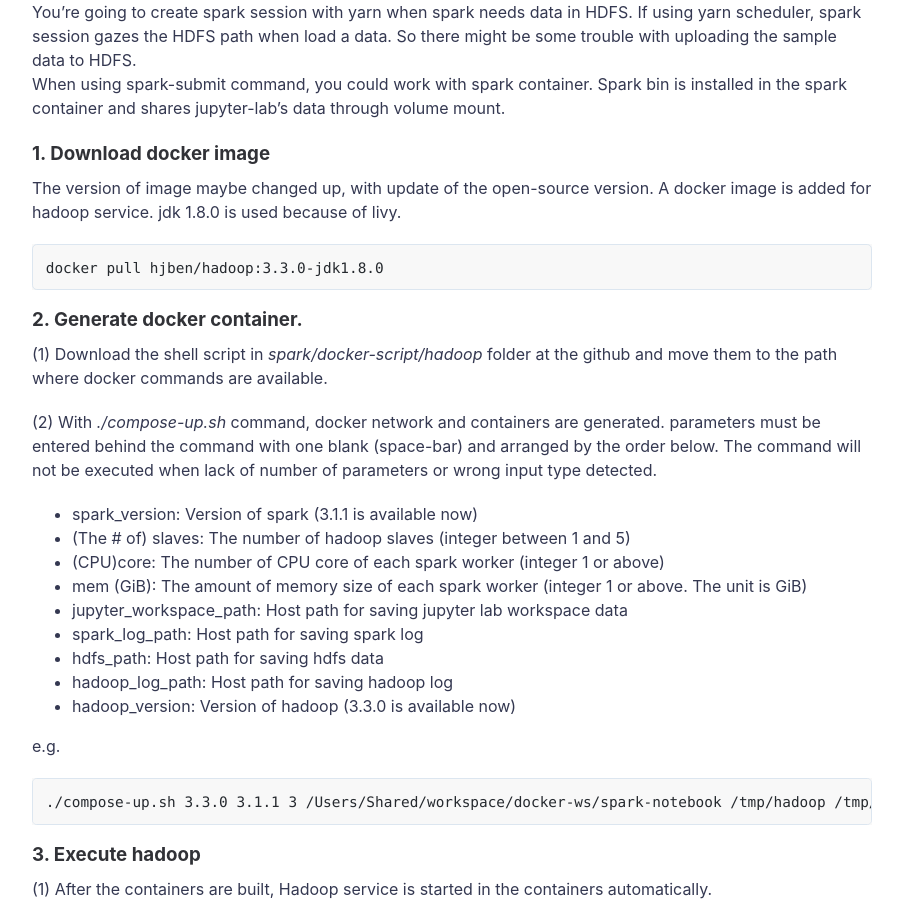
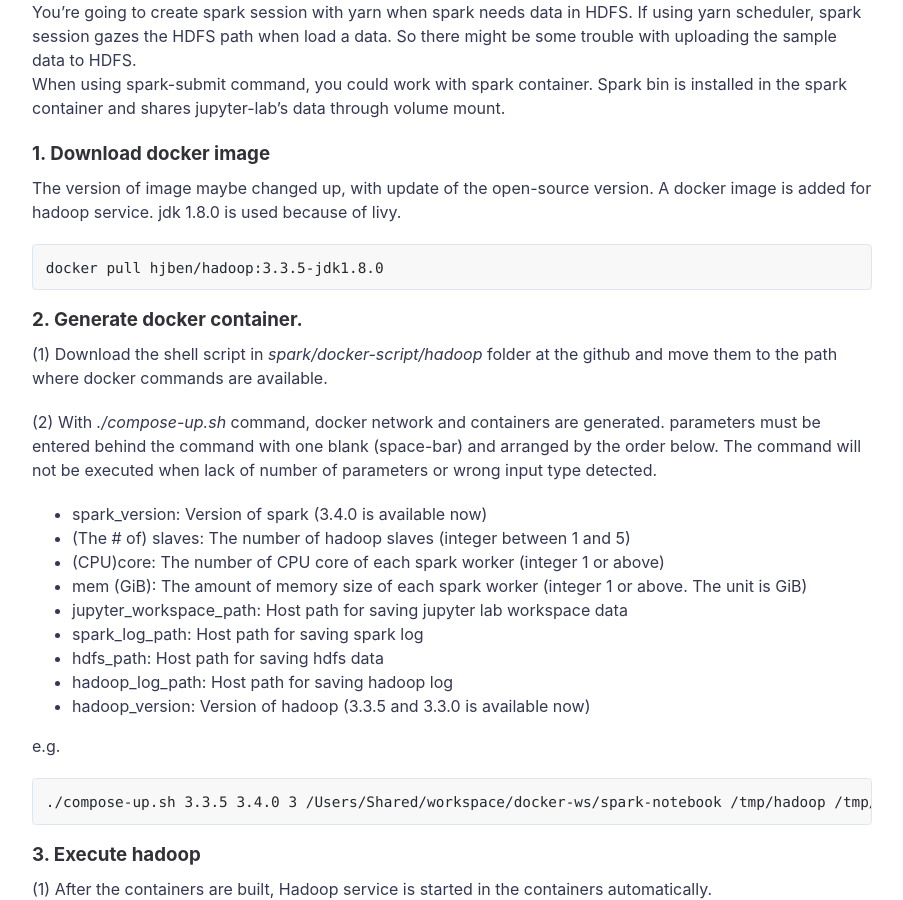
Before and after one commit to hjben/hjben.github.io, a Jekyll site: the page built from _posts/2021-05-26-spark-cluster.md, in a window 1280 px wide and 900 px high, scrolled down 4985 px. Shown: the whole window, without its empty margins (188-1091 px from the left). Built offline with Jekyll 4.4.1, drawn with Linux system fonts in a browser that asks for light colours; nearby versions of some CDN libraries; comment, search, counter and statistics services are not loaded; some of the changed text lies outside the part shown.

Commit message:
spark version update / add hadoop nodemanager ui

````diff
--- a/_posts/2021-05-26-spark-cluster.md
+++ b/_posts/2021-05-26-spark-cluster.md
@@ -15,8 +15,8 @@ summary: How to construct and execute a Spark and livy cluster with docker-compo
 
 (2) Docker images are based on RedHat linux (CentOS 8) with bash shell, which is similar to real-world servers. Open-source versions are like below.
 - jdk 1.8.0 (java 8)
-- spark 3.1.1
-- livy 0.8.0 (alpha version. built manually)
+- spark 3.4.0
+- livy 0.7.0 (alpha version)
 - python 3.6
 
 (3) The reason of using jdk 1.8.0 is because of the compatibility with livy, The latest version is used in other things.
@@ -38,8 +38,8 @@ Sub-folders related on: jupyter-lab, spark
 ### 1. Download docker image
 The version of image maybe changed up, with update of the open-source version.
 ```
-docker pull hjben/spark:3.1.1-jdk1.8.0
-docker pull hjben/spark:3.1.1-livy
+docker pull hjben/spark:3.4.0-jdk1.8.0
+docker pull hjben/spark:3.4.0-livy
 docker pull hjben/jupyter-lab:spark-livy
 ```
 
@@ -47,7 +47,7 @@ docker pull hjben/jupyter-lab:spark-livy
 (1) Download the shell script in _spark/docker-script_ folder at the github and move them to the path where docker commands are available.
 
 (2) With _./compose-up.sh_ command, docker network and containers are generated. parameters must be entered behind the command with one blank (space-bar) and arranged by the order below. The command will not be executed when lack of number of parameters or wrong input type detected.
-- spark_version: Version of spark (3.1.1 is available now)
+- spark_version: Version of spark (3.4.0 and 3.1.1 is available now)
 - (The # of) workers: The number of spark workers (integer between 1 and 5)
 - (CPU)core: The number of CPU core of each spark worker (integer 1 or above)
 - mem (GiB): The amount of memory size of each spark worker (integer 1 or above. The unit is GiB)
@@ -56,7 +56,7 @@ docker pull hjben/jupyter-lab:spark-livy
 
 e.g.
 ```
-./compose-up.sh 3.1.1 3 4 8 /Users/Shared/workspace/docker-ws/spark-notebook /tmp/spark_logs﻿
+./compose-up.sh 3.4.0 3 4 8 /Users/Shared/workspace/docker-ws/spark-notebook /tmp/spark_logs
 ```
 
 (3) If you create spark containers, initialization and execution of spark will be done automatically. After running spark in background process, livy server also be executed in background. And then, jupyter lab service starts.
@@ -139,14 +139,14 @@ When using spark-submit command, you could work with spark container. Spark bin
 The version of image maybe changed up, with update of the open-source version.
 A docker image is added for hadoop service. jdk 1.8.0 is used because of livy.
 ```
-docker pull hjben/hadoop:3.3.0-jdk1.8.0
+docker pull hjben/hadoop:3.3.5-jdk1.8.0
 ```
 
 ### 2. Generate docker container.
 (1) Download the shell script in _spark/docker-script/hadoop_ folder at the github and move them to the path where docker commands are available.
 
 (2) With _./compose-up.sh_ command, docker network and containers are generated. parameters must be entered behind the command with one blank (space-bar) and arranged by the order below. The command will not be executed when lack of number of parameters or wrong input type detected.
-- spark_version: Version of spark (3.1.1 is available now)
+- spark_version: Version of spark (3.4.0 is available now)
 - (The # of) slaves: The number of hadoop slaves (integer between 1 and 5)
 - (CPU)core: The number of CPU core of each spark worker (integer 1 or above)
 - mem (GiB): The amount of memory size of each spark worker (integer 1 or above. The unit is GiB)
@@ -154,11 +154,11 @@ docker pull hjben/hadoop:3.3.0-jdk1.8.0
 - spark_log_path: Host path for saving spark log
 - hdfs_path: Host path for saving hdfs data
 - hadoop_log_path: Host path for saving hadoop log
-- hadoop_version: Version of hadoop (3.3.0 is available now)
+- hadoop_version: Version of hadoop (3.3.5 and 3.3.0 is available now)
 
 e.g.
 ```
-./compose-up.sh 3.3.0 3.1.1 3 /Users/Shared/workspace/docker-ws/spark-notebook /tmp/hadoop /tmp/hadoop_logs /tmp/spark_logs
+./compose-up.sh 3.3.5 3.4.0 3 /Users/Shared/workspace/docker-ws/spark-notebook /tmp/hadoop /tmp/hadoop_logs /tmp/spark_logs
 ```
 
 ### 3. Execute hadoop
````
Also changed, not shown: _posts/2021-05-26-hadoop-cluster.md (+2 -0 lines).
